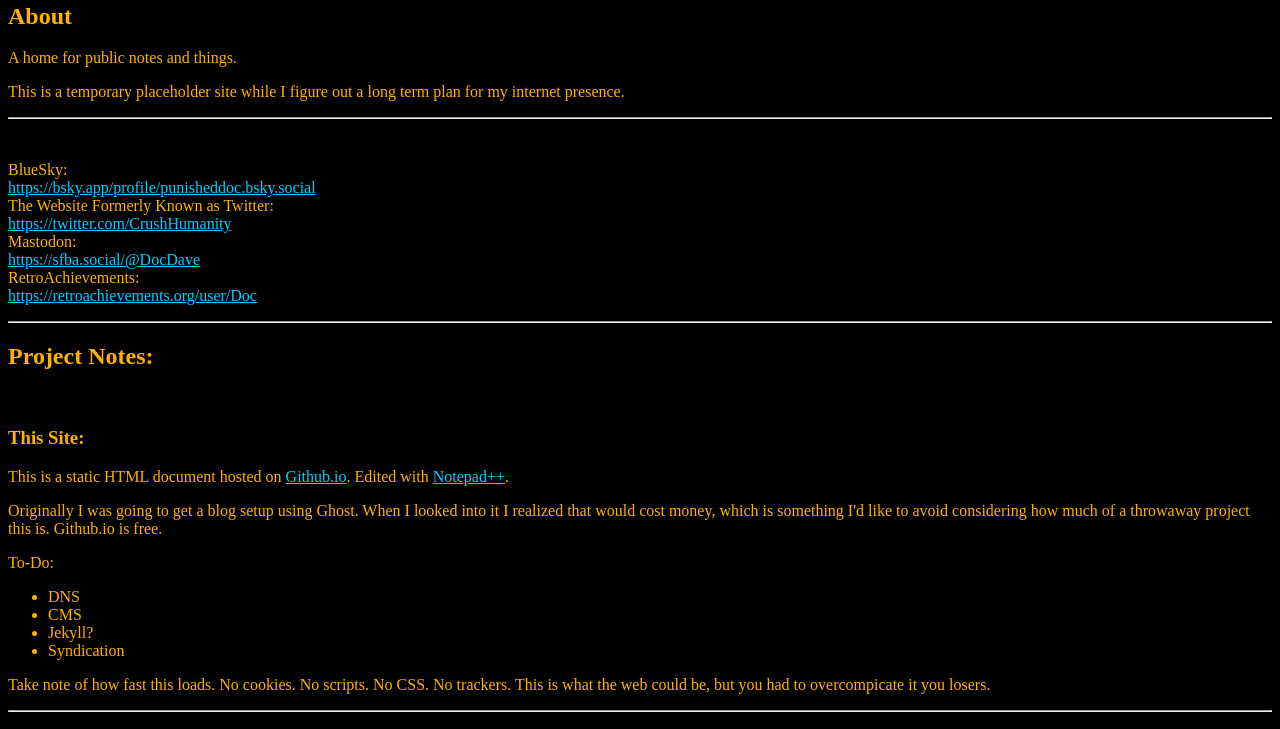
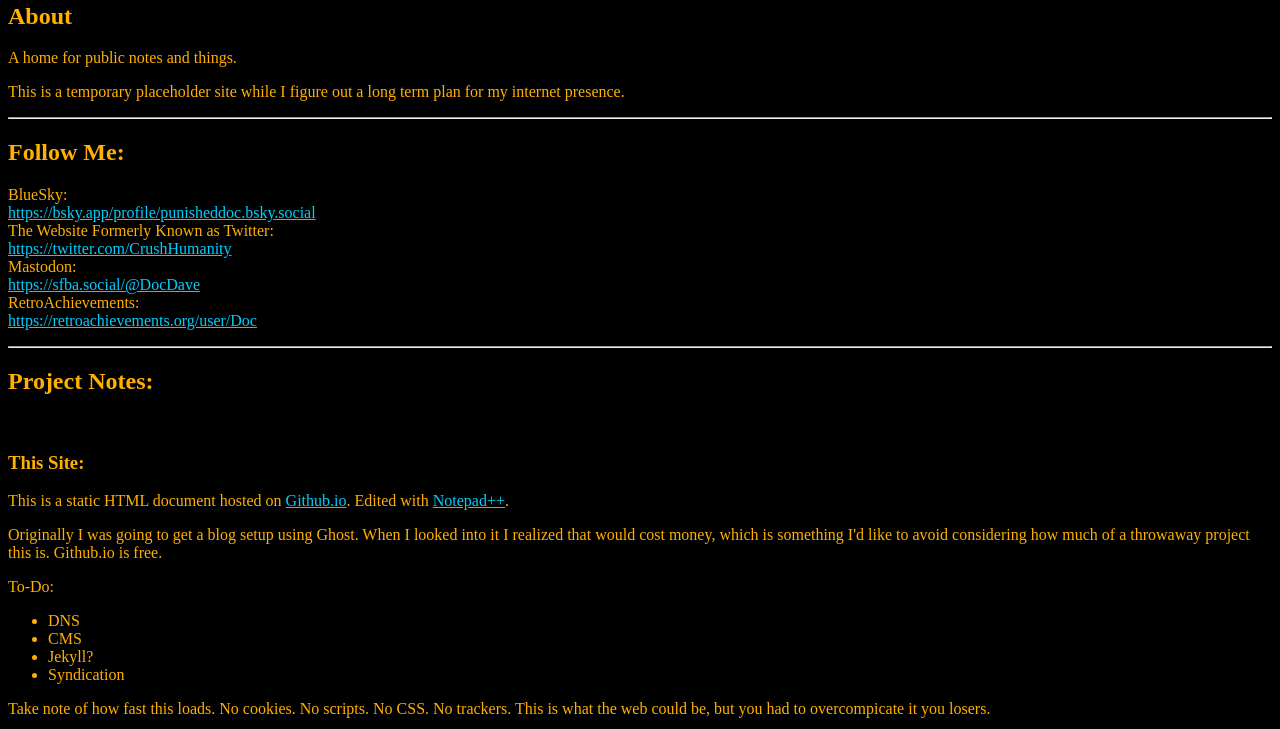
Before and after one commit to 68kFuture/68kFuture.github.io, a plain HTML site: page index.html in a window 1280 px wide. Shown: the part 419-1148 px from the top of the page. Drawn offline with Linux system fonts and the light colour scheme.

Commit message:
Update index.html

```diff
--- a/index.html
+++ b/index.html
@@ -43,7 +43,7 @@
 	<p>A home for public notes and things.</p>
 	<p>This is a temporary placeholder site while I figure out a long term plan for my internet presence.</p>
 
-	<hr><h id="follow">Follow Me:</h3>
+	<hr><h2 id="follow">Follow Me:</h2>
 
 	<p>
 	BlueSky: <br>
```
